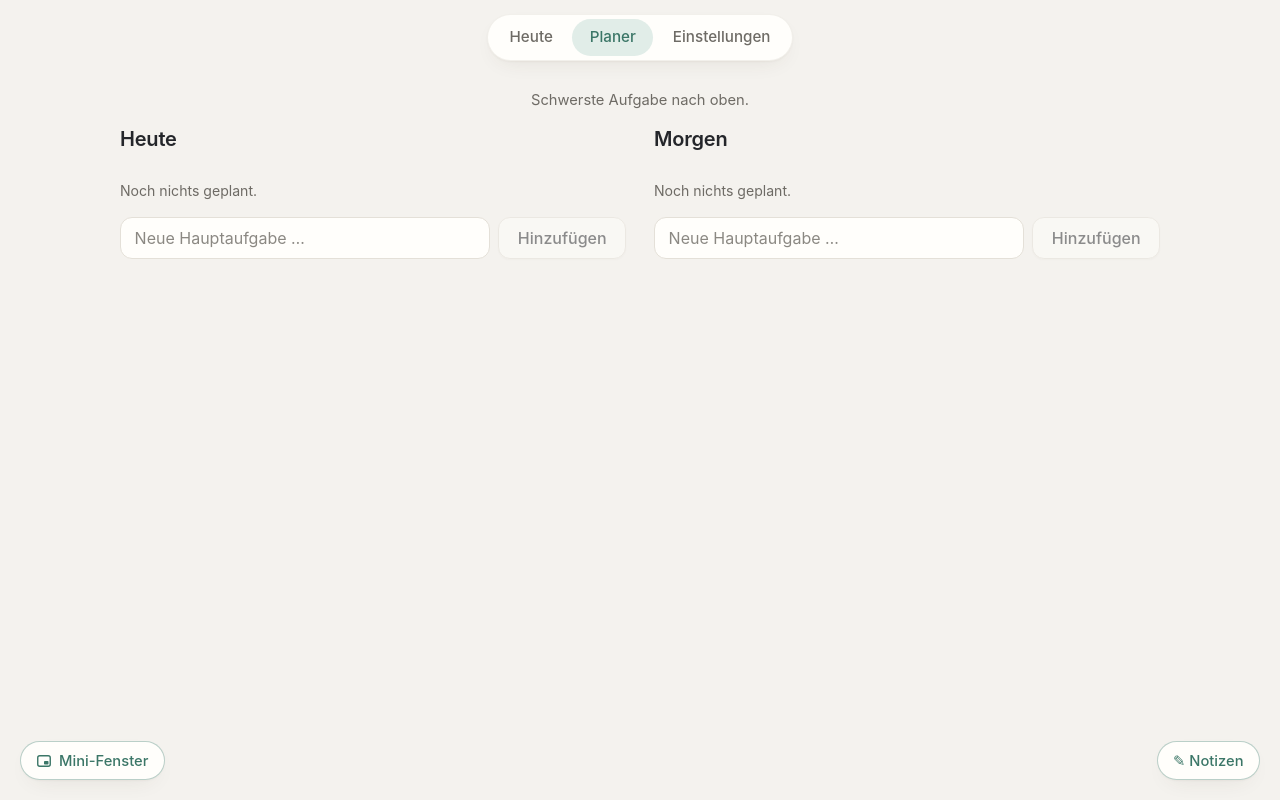
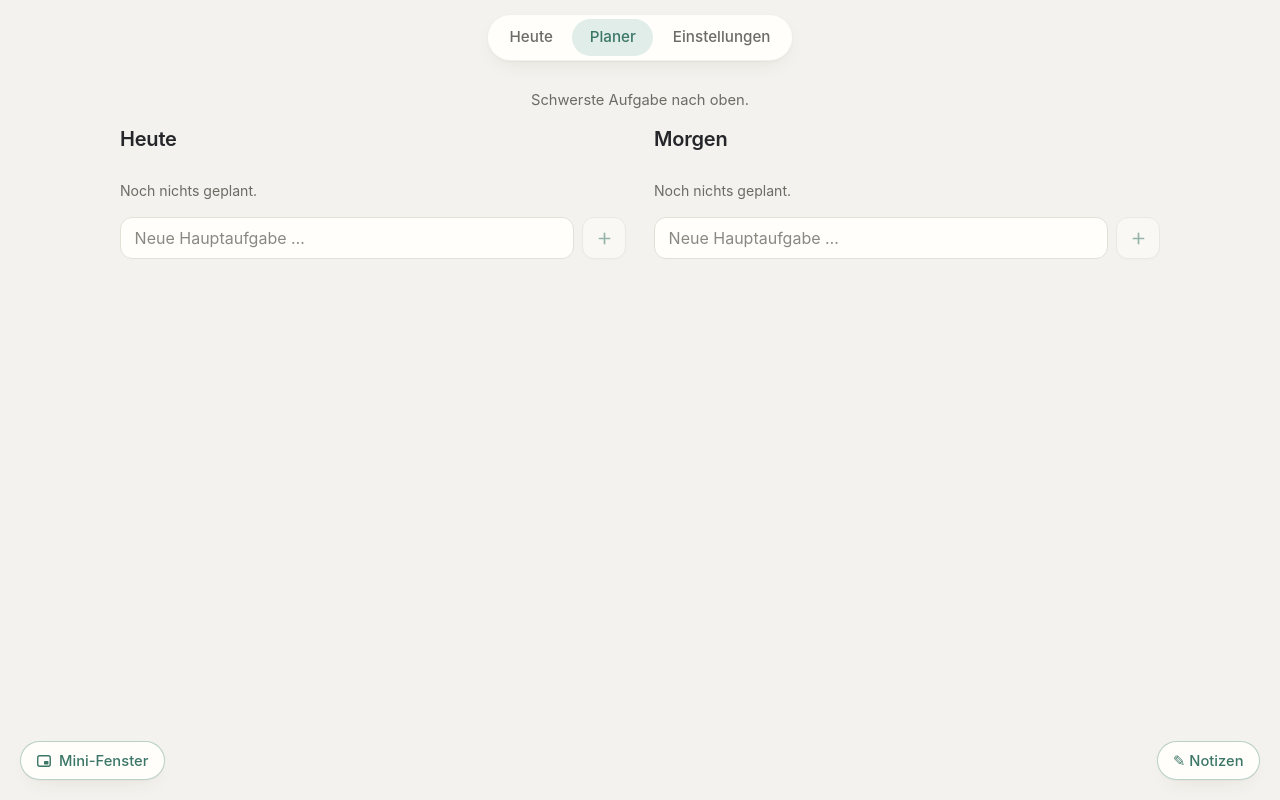
Before and after one commit to bahri-a/tagesplan, a React (Vite) app: page / in a window 1280 px wide. Both pictures are taken after a click on the button "Jetzt planen". Built offline with nearby package versions, Linux system fonts and the light colour scheme.

Commit message:
Planer: „Hinzufügen“ als dezentes Plus in der Akzentfarbe
Co-Authored-By: Claude Opus 5.5 <noreply@anthropic.com>
Claude-Session: https://claude.ai/code/session_01Kyv4RzNZtGcHQz3Rpb9GjT

```diff
--- a/src/screens/PlanScreen.tsx
+++ b/src/screens/PlanScreen.tsx
@@ -319,8 +319,10 @@ function DayColumn(props: DayColumnProps) {
           aria-label={`${T.plan.newTask} (${label})`}
           onChange={(e) => setNewTitle(e.target.value)}
         />
-        <button type="submit" className="btn" disabled={!newTitle.trim()}>
-          {T.plan.add}
+        <button type="submit" className="btn new-task-add" disabled={!newTitle.trim()} aria-label={T.plan.add} title={T.plan.add}>
+          <svg viewBox="0 0 16 16" aria-hidden="true">
+            <path d="M8 3.25v9.5M3.25 8h9.5" />
+          </svg>
         </button>
       </form>
     </section>
--- a/src/screens/plan.css
+++ b/src/screens/plan.css
@@ -51,6 +51,23 @@
 .new-task {
   display: flex;
   gap: 0.5rem;
+}
+
+/* „Hinzufügen“ als schlichtes Plus in der Akzentfarbe, damit die Zeile ruhig bleibt. */
+.new-task-add {
+  flex: none;
+  width: 44px;
+  padding: 0;
+  color: var(--accent);
+}
+
+.new-task-add svg {
+  width: 17px;
+  height: 17px;
+  fill: none;
+  stroke: currentColor;
+  stroke-width: 1.6;
+  stroke-linecap: round;
 }
 
 /* Beim Ziehen auf den anderen Tag: die Spalte leuchtet ganz zart, „Hierher ziehen“ im Titel. */
```
